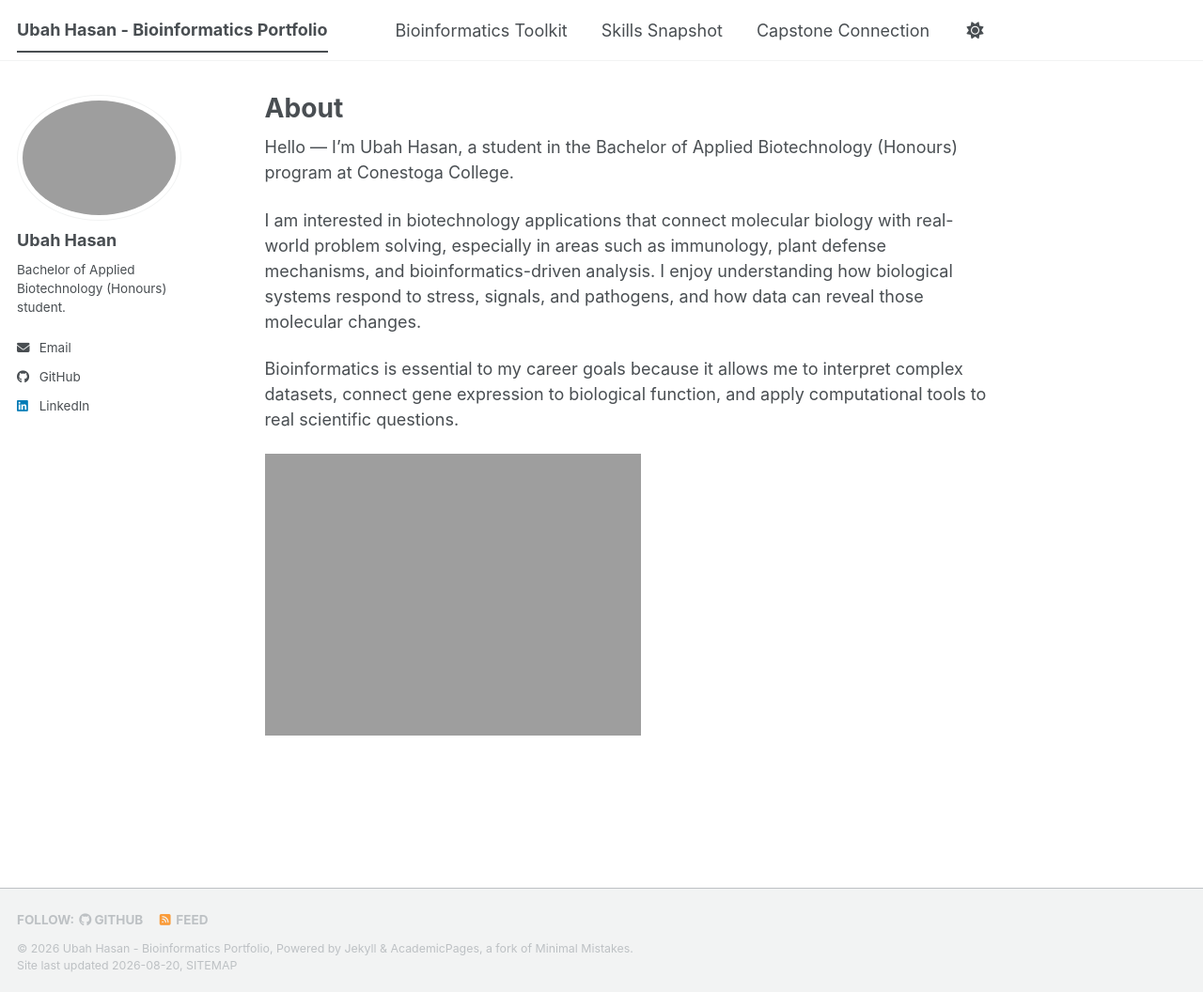
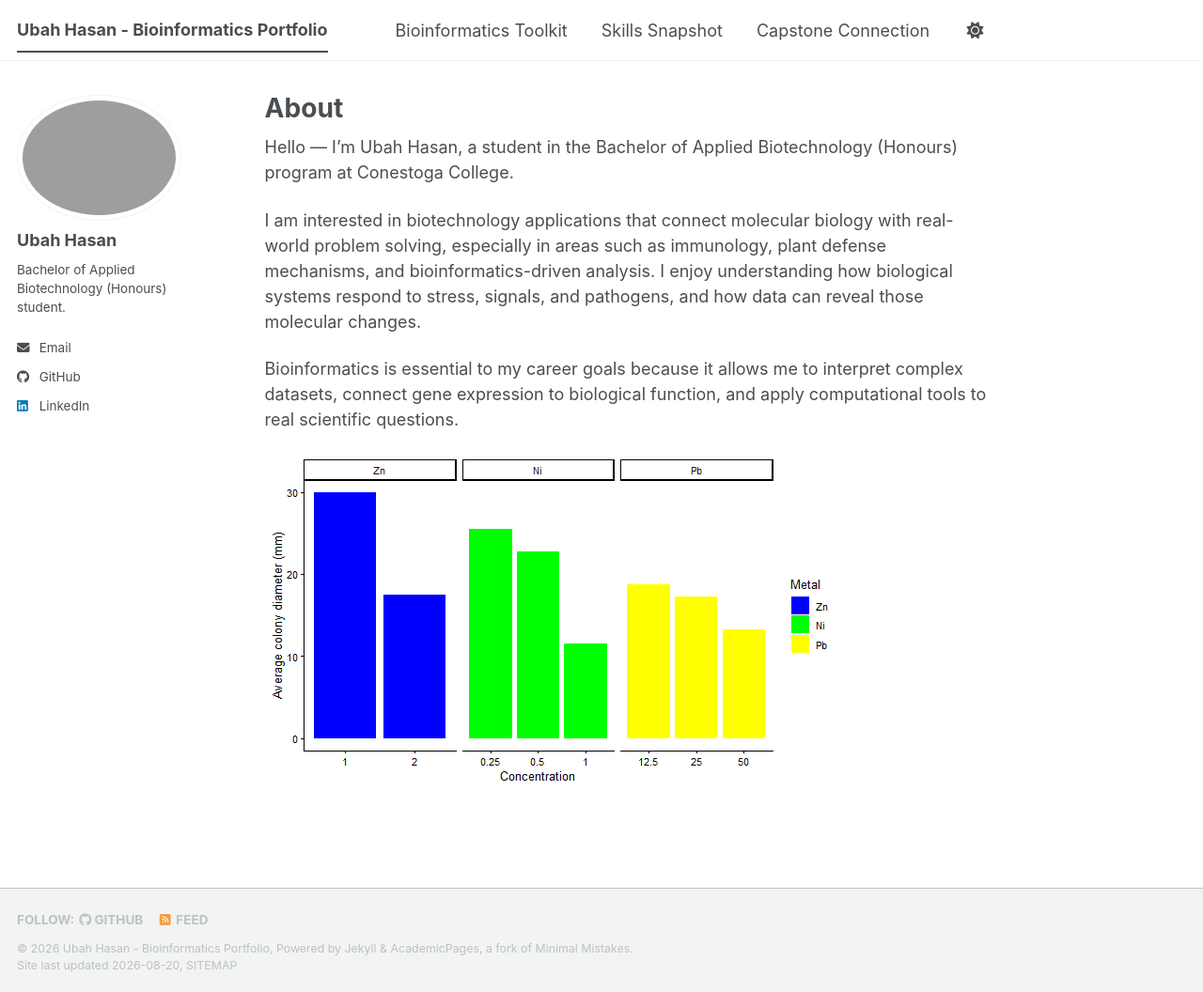
Before and after one commit to Ubah-Hasan/biot74000-portfolio, a Jekyll site: the page built from _pages/about.md, in a window 1280 px wide and 1056 px high. Shown: the whole window at 94% size. Built offline with Jekyll 4.4.1, drawn with Linux system fonts in a browser that asks for light colours; a script bundle is joined from its source files by our own code; library files that are not in the unit come from our copies.

Commit message:
Update image link in about.md

```diff
--- a/_pages/about.md
+++ b/_pages/about.md
@@ -15,4 +15,4 @@ I am interested in biotechnology applications that connect molecular biology wit
 
 Bioinformatics is essential to my career goals because it allows me to interpret complex datasets, connect gene expression to biological function, and apply computational tools to real scientific questions.
 
-![Heavy metal dose-response figure](/biot74000-portfolio/images/A.niger in Zn,Ni & Pbjpg)
+![Heavy metal dose-response figure](/biot74000-portfolio/images/A-niger-metals.png)
```
